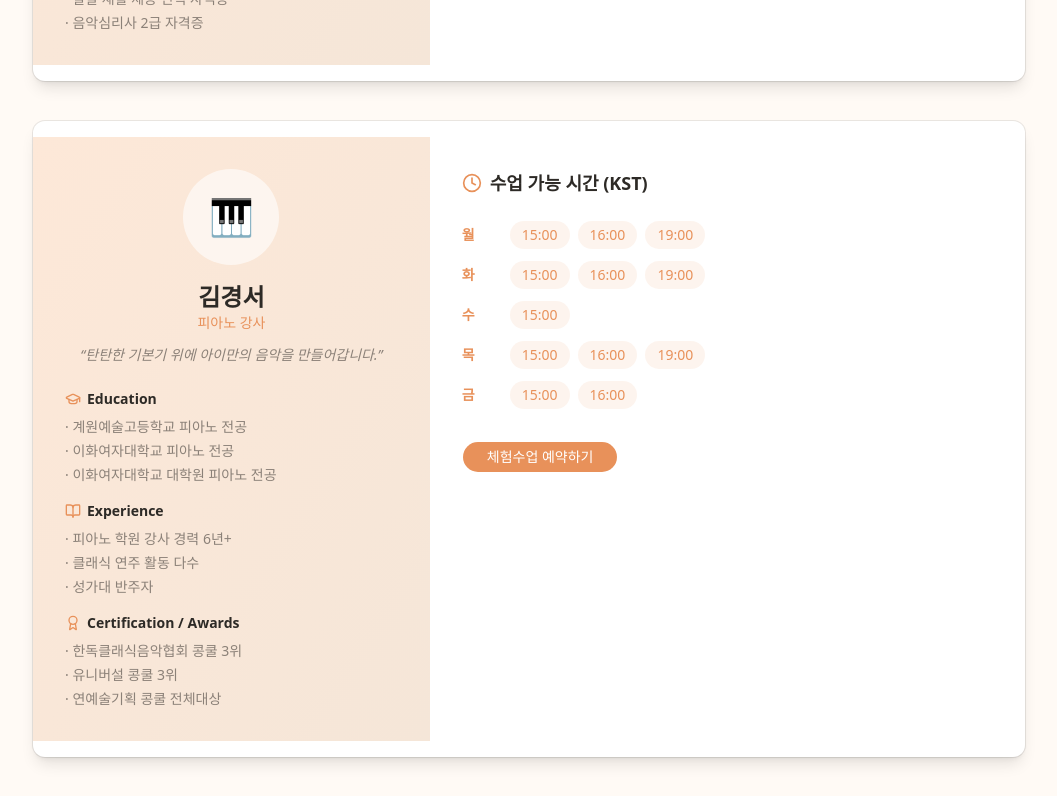
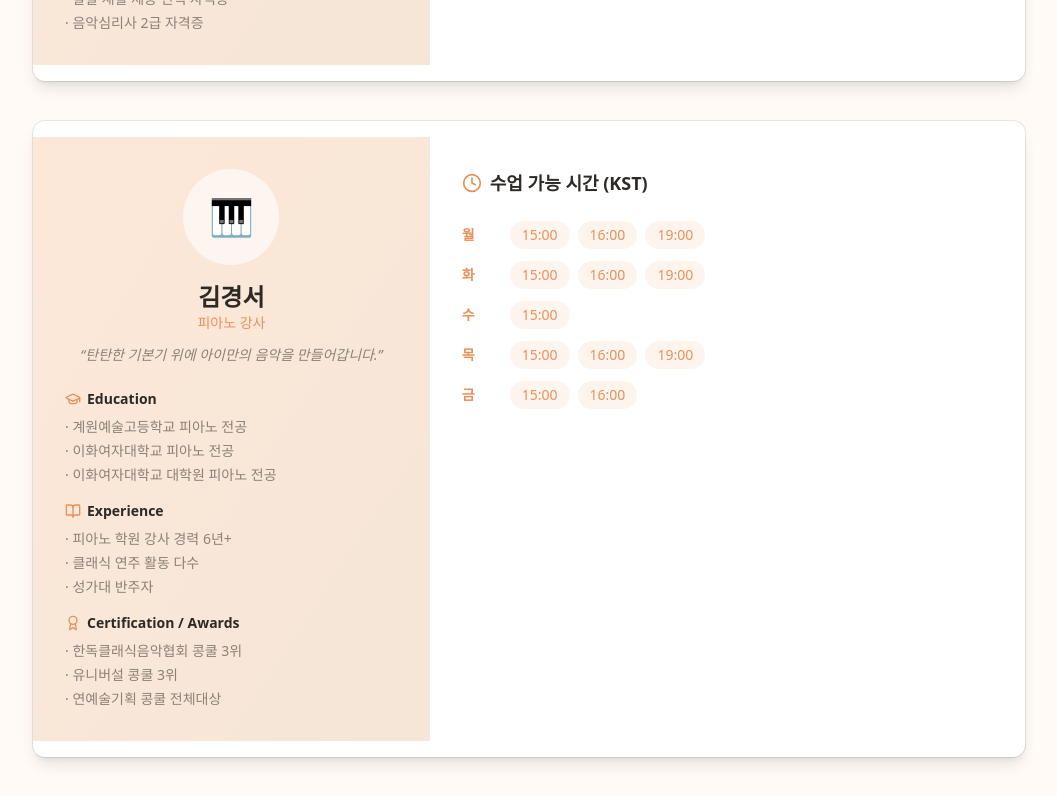
Before and after one commit to kidsmindpiano/kidsmindpiano-web, a Next.js app: page /teachers in a window 1280 px wide. Shown: the part 1020-1816 px from the top of the page, without its empty margins (111-1168 px from the left). Built offline with nearby package versions, Linux system fonts and the light colour scheme.

Commit message:
teachers: 대표만 체험수업 예약 버튼 표시

```diff
--- a/src/app/teachers/page.tsx
+++ b/src/app/teachers/page.tsx
@@ -122,9 +122,11 @@ export default function TeachersPage() {
                         </div>
                       ))}
                     </div>
-                    <Link href="/contact" className="block mt-8">
-                      <Button className="bg-primary hover:bg-primary/90 rounded-full px-6">체험수업 예약하기</Button>
-                    </Link>
+                    {t.role.includes("대표") && (
+                      <Link href="/contact" className="block mt-8">
+                        <Button className="bg-primary hover:bg-primary/90 rounded-full px-6">체험수업 예약하기</Button>
+                      </Link>
+                    )}
                   </div>
                 </div>
               </CardContent>
```
